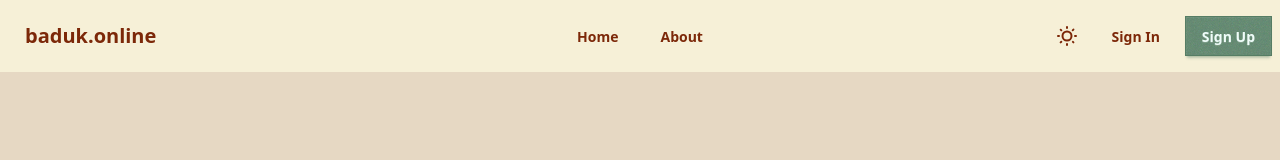
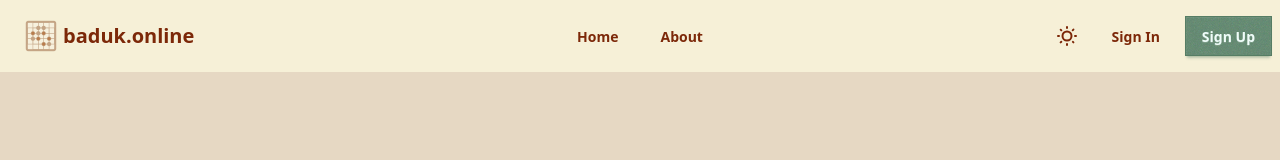
Before and after one commit to hazzardr/baduk-online, an Astro site in the folder frontend/: page / in a window 1280 px wide. Shown: the top 160 px of the page. Built offline with nearby package versions, Linux system fonts and the light colour scheme; Astro itself is replaced by a stand-in of ours.

Commit message:
add basics

```diff
--- a/frontend/src/components/Header.astro
+++ b/frontend/src/components/Header.astro
@@ -1,4 +1,6 @@
 ---
+import logo from '../assets/board-64.png';
+
 // Props for authentication state (future use)
 interface Props {
   isAuthenticated?: boolean;
@@ -31,6 +33,7 @@ const { isAuthenticated = false, userName = '' } = Astro.props;
 
       <!-- Logo / Brand -->
       <a href="/" class="btn btn-ghost text-xl font-bold">
+        <img src={logo.src} alt="baduk.online logo" class="w-8 h-8" />
         <span class="hidden sm:inline">baduk.online</span>
         <span class="sm:hidden">囲碁</span>
       </a>
```
Also changed, not shown: frontend/src/assets/board-64.png (added).
